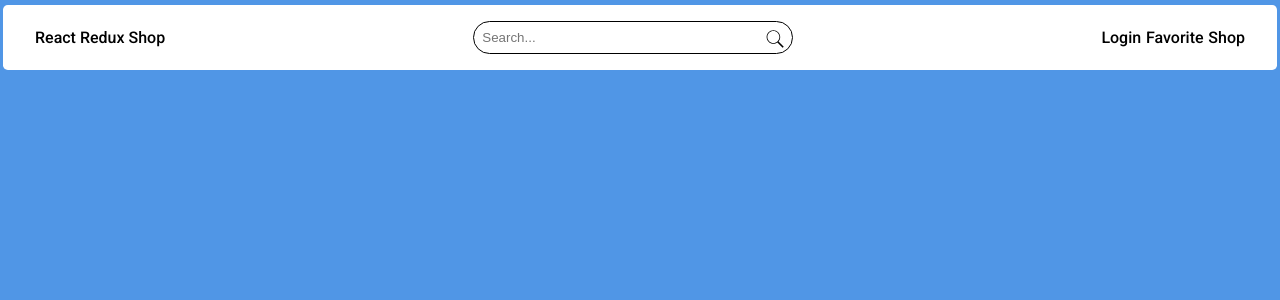
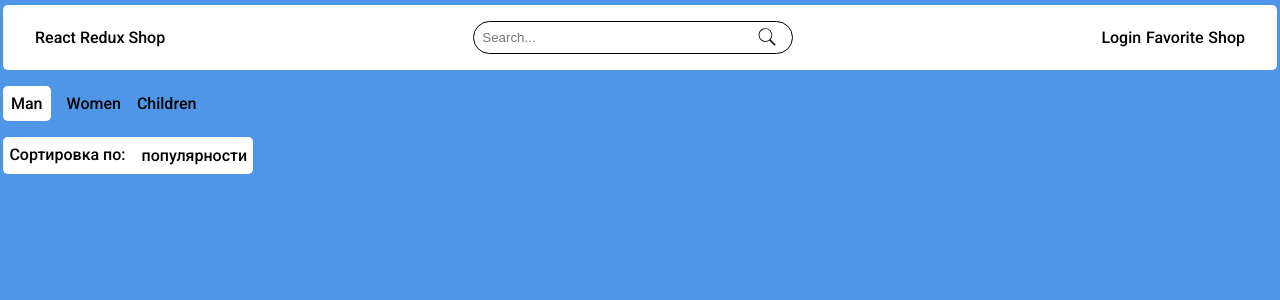
Before and after one commit to koustakken/react-shop, a React (Vite) app: page / in a window 1280 px wide. Shown: the top 300 px of the page. Built offline with nearby package versions, Linux system fonts and the light colour scheme; a web font is replaced by a local one.

Commit message:
верстка компонентов

```diff
--- a/src/App.jsx
+++ b/src/App.jsx
@@ -1,4 +1,6 @@
 import Header from './Components/Header'
+import Category from './Components/Category'
+import Sort from './Components/Sort'
 
 import styles from './styles/App.module.css'
 
@@ -8,6 +10,8 @@ function App() {
 	return (
 		<div className={styles.app}>
 			<Header />
+			<Category />
+			<Sort />
 		</div>
 	)
 }
--- /dev/null
+++ b/src/Components/Category.jsx
@@ -0,0 +1,22 @@
+import React from 'react'
+import styles from '../styles/Category.module.css'
+
+const Category = () => {
+
+	const categories = ['Man', 'Women', 'Children'];
+	const [active, setActive] = React.useState(0)
+
+	return (
+		<ul className={styles.root}>
+			{categories.map((name, i) => <li
+				key={i}
+				className={i === active ? styles.active : ''}
+				onClick={() => setActive(i)}
+			>
+				{name}
+			</li>)}
+		</ul>
+	)
+}
+
+export default Category
--- /dev/null
+++ b/src/Components/Sort.jsx
@@ -0,0 +1,47 @@
+import React from 'react'
+
+import styles from '../styles/Sort.module.css'
+
+const Sort = () => {
+	const sortRef = React.useRef();
+
+	const sorts = [
+		{ name: 'популярности', sortProperty: 'rating' },
+		{ name: 'цене', sortProperty: 'price' },
+		{ name: 'алфавиту', sortProperty: 'title' },
+	]
+
+	const [sort, setSort] = React.useState({ name: 'популярности', sortProperty: 'rating' })
+
+	const [open, setOpen] = React.useState(false);
+
+	const onClickPopup = () => {
+		setOpen(!open);
+	};
+
+	return (
+		<div ref={sortRef} className={styles.root}>
+			<div className={styles.label}>
+				<p>Сортировка по:</p>
+				<span onClick={() => onClickPopup()}>{sort.name}</span>
+			</div>
+			{open && (
+				<div className={styles.popup}>
+					<ul onClick={() => onClickPopup()}>
+						{sorts.map((obj, i) => (
+							<li
+								key={i}
+								onClick={() => setSort(obj)}
+								className={sort.sortProperty === obj.sortProperty ? 'active' : ''}
+							>
+								{obj.name}
+							</li>
+						))}
+					</ul>
+				</div>
+			)}
+		</div>
+	)
+}
+
+export default Sort
--- /dev/null
+++ b/src/styles/Category.module.css
@@ -0,0 +1,17 @@
+.root {
+	display: flex;
+	gap: 1rem;
+	width: fit-content;
+	align-items: center;
+	margin-top: 1rem;
+}
+
+.active {
+	background-color: #fff;
+	border-radius: 0.3rem;
+	padding: 0.5rem;
+}
+
+.root li {
+	cursor: pointer;
+}
--- a/src/styles/Input.module.css
+++ b/src/styles/Input.module.css
@@ -9,9 +9,14 @@
 	border-radius: 3rem;
 }
 
+.root :focus {
+	outline: none;
+	border: 1px solid #fff;
+}
+
 .root img {
 	position: absolute;
 	width: 20px;
-	right: 0.5rem;
-	top: 0.5rem;
+	right: 1rem;
+	top: 0.4rem;
 }
--- /dev/null
+++ b/src/styles/Sort.module.css
@@ -0,0 +1,14 @@
+.root {
+	background: #fff;
+	align-items: center;
+	margin-top: 1rem;
+	width: fit-content;
+	padding: .4rem;
+	border-radius: .3rem;
+}
+
+.label {
+	display: flex;
+	align-items: center;
+	gap: 1rem;
+}
```
